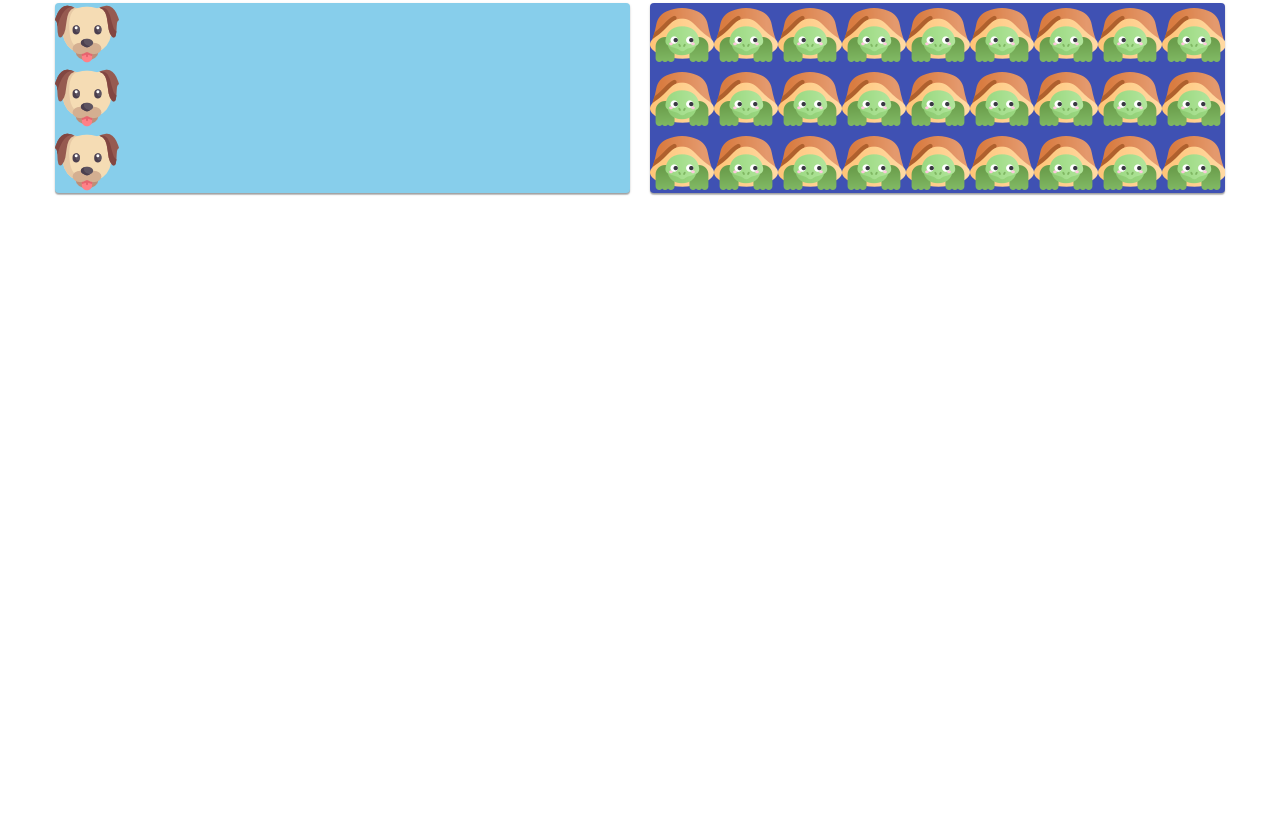
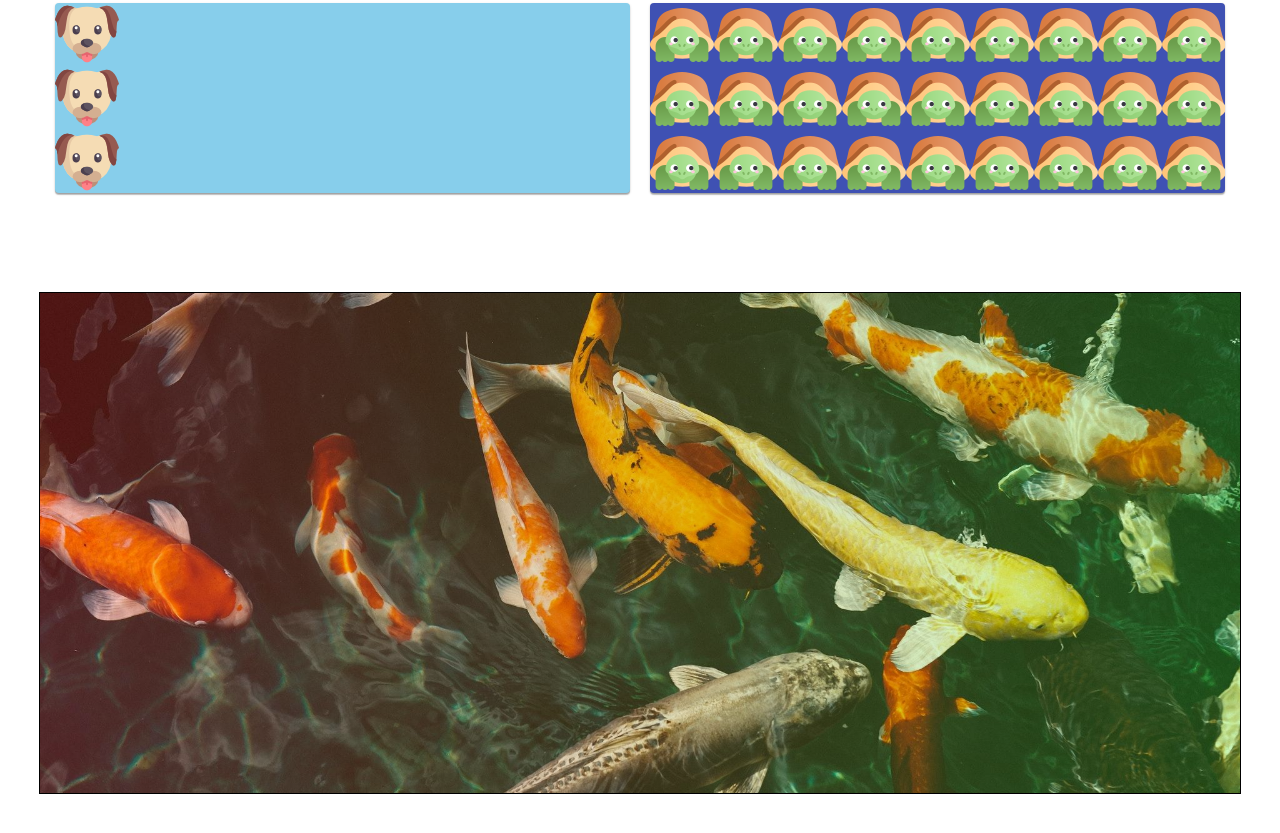
Before and after one commit to Nazariy2/Practice-Decorative-Elements-Images, a plain HTML site: page index.html in a window 1280 px wide. Shown: the part 2085-2918 px from the top of the page. Before the commit the page ends 2378 px from the top, so only its background shows below. Drawn offline with Linux system fonts and the light colour scheme.

Commit message:
add image overlay

```diff
--- a/Css/style.css
+++ b/Css/style.css
@@ -93,3 +93,21 @@ border-radius: 4px;
     background-image: url(../img/turtle.png);
 
 }
+/*overlay*/
+.page-home-overlay{
+    margin-bottom: 100px;
+}
+.overlay-container{
+    height: 500px;
+background-image: linear-gradient(
+    to right,
+    rgba(255, 0, 0, 0.2),
+    rgba(0, 255, 0, 0.2)
+    ),
+    url(../img/fish.jpeg)
+;
+background-repeat: no-repeat;
+background-position: center;
+background-size: cover;
+outline: 1px solid black;
+}
--- a/index.html
+++ b/index.html
@@ -41,6 +41,11 @@
                 </ul>
             </div>
         </section>
+        <section class="page-home-overlay overlay">
+            <div class="overlay-container container">
+
+            </div>
+        </section>
     </main>
 </body>
 </html>
```
Also changed, not shown: img/fish.jpeg (added).
